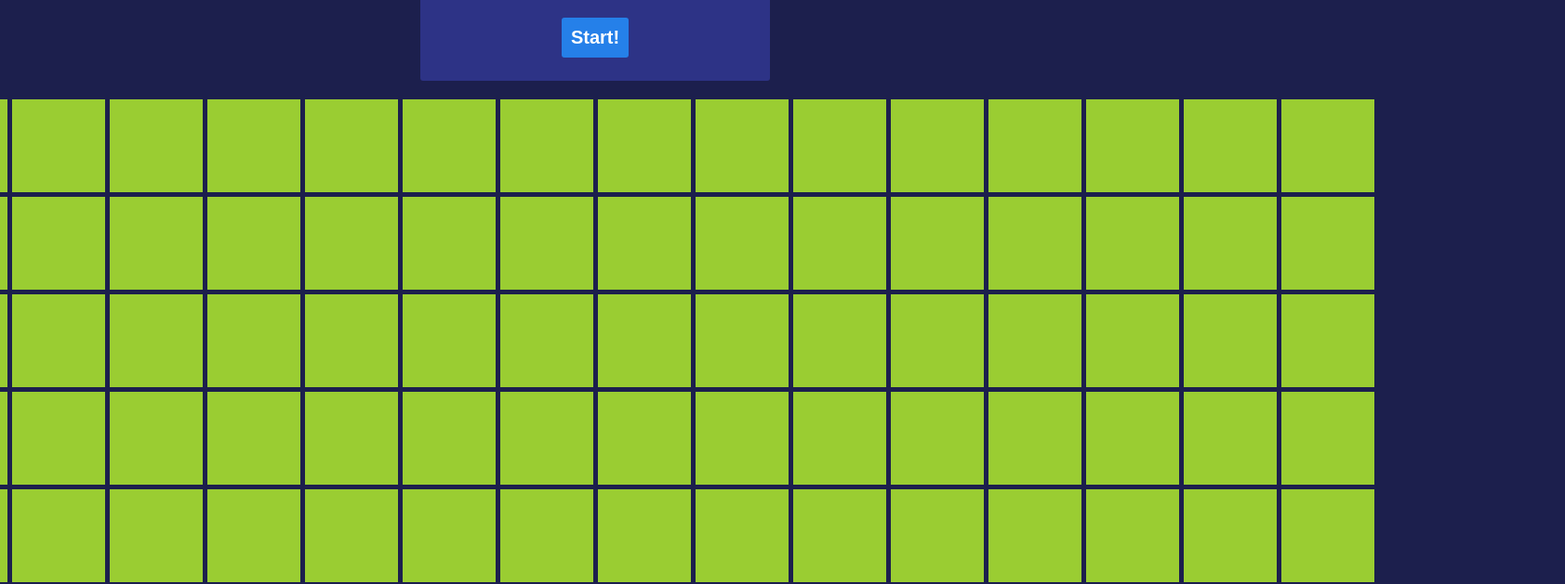
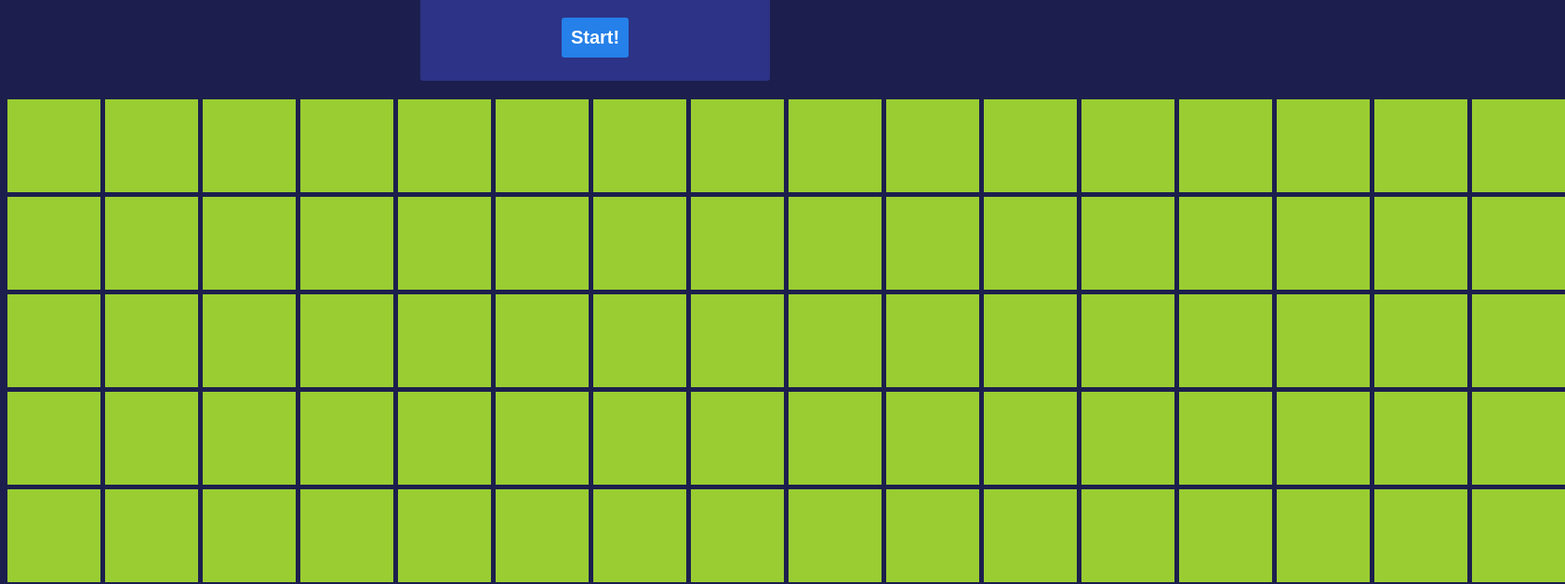
Before and after one commit to cadltop/odin-etch-a-sketch, a plain HTML site: page index.html in a window 1280 px wide. Shown: the part 75-704 px from the top of the page at 93% size, 1683 px wide, since content can reach past the window. Drawn offline with Linux system fonts and the light colour scheme.

Commit message:
fix .grid position.

```diff
--- a/style.css
+++ b/style.css
@@ -5,8 +5,6 @@ body, .grid, .row, .column {
 
 body {
     flex-flow: column;
-    justify-content: center;
-    align-items: center;
 }
 
 body, .grid {
@@ -22,6 +20,7 @@ body, .grid {
     padding-left: 50px;
     padding-right: 50px;
     padding-bottom: 25px;
+    align-self: center;
 }
 h1 {
     color: white;
@@ -43,6 +42,7 @@ button {
 
 .grid {
     flex-flow: column;
+    align-self: flex-start;
 }
 
 .column {
```
